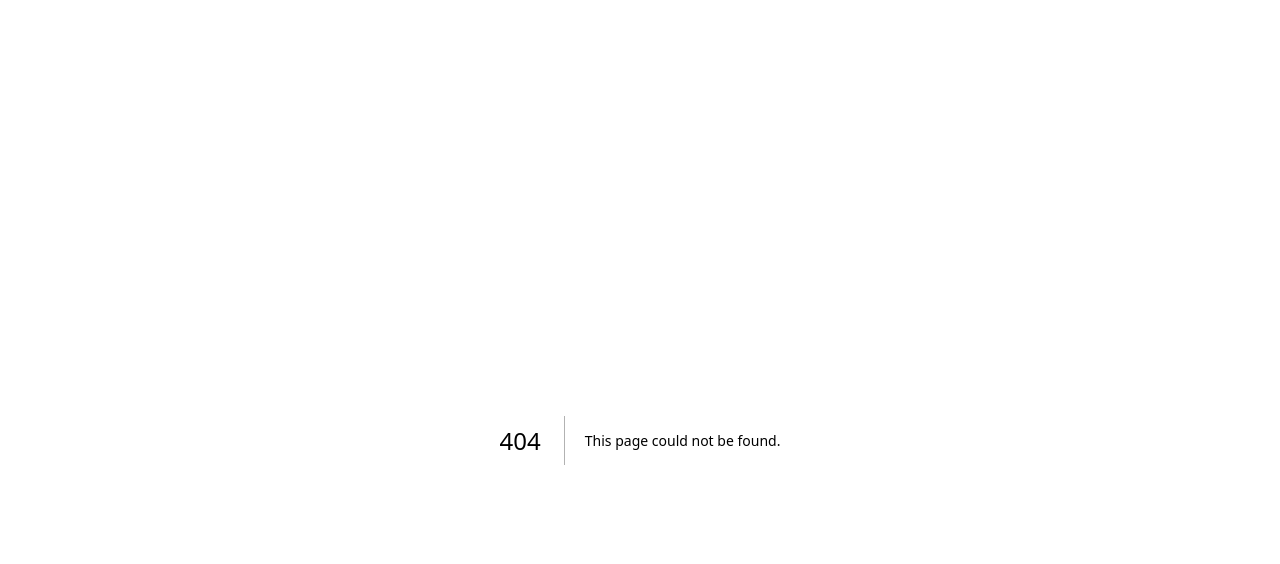
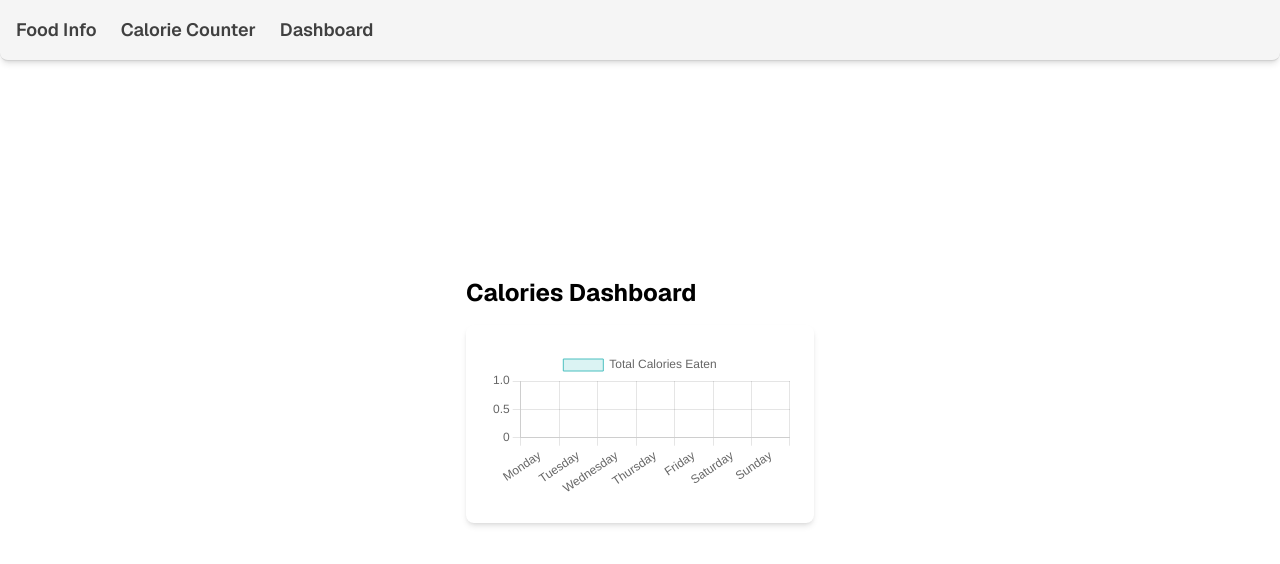
Before and after one commit to achmadky/aiten, a Next.js app: page /dashboard in a window 1280 px wide. Before the commit this address had no page. Shown: the top 564 px of the page. Built offline with nearby package versions, Linux system fonts and the light colour scheme.

Commit message:
add dashboard

```diff
--- a/app/components/NavBar.tsx
+++ b/app/components/NavBar.tsx
@@ -26,6 +26,15 @@ const NavBar = () => {
               <span className="absolute left-0 -bottom-1 w-full h-1 bg-neutral-900 dark:bg-neutral-200 rounded-full transform scale-x-0 group-hover:scale-x-100 transition-transform"></span>
             </Link>
           </li>
+          <li>
+          <Link
+              href="/dashboard"
+              className="relative group text-neutral-700 dark:text-neutral-300 hover:text-neutral-900 dark:hover:text-white"
+            >
+              <span className="text-lg font-semibold">Dashboard</span>
+              <span className="absolute left-0 -bottom-1 w-full h-1 bg-neutral-900 dark:bg-neutral-200 rounded-full transform scale-x-0 group-hover:scale-x-100 transition-transform"></span>
+            </Link>
+          </li>
         </ul>
       </div>
     </nav>
--- /dev/null
+++ b/app/dashboard/dashboard.tsx
@@ -0,0 +1,66 @@
+"use client";
+
+import { useState, useEffect } from 'react';
+import { Bar } from 'react-chartjs-2';
+import { Chart as ChartJS, CategoryScale, LinearScale, BarElement, Title, Tooltip, Legend } from 'chart.js';
+
+ChartJS.register(CategoryScale, LinearScale, BarElement, Title, Tooltip, Legend);
+
+const Dashboard = () => {
+  const [caloriesData, setCaloriesData] = useState<number[]>([]);
+
+  useEffect(() => {
+    const fetchCaloriesData = async () => {
+      try {
+        const token = localStorage.getItem('token');
+        if (!token) return;
+
+        const userId = 1; // Replace with dynamic user ID
+        const response = await fetch(`/api/calories?userId=${userId}`, {
+          headers: {
+            'Authorization': `Bearer ${token}`,
+          },
+        });
+
+        if (response.ok) {
+          const data = await response.json();
+          const labels = data.map((entry: any) => entry.date);
+          const calories = data.map((entry: any) => entry.calories);
+
+          setCaloriesData(calories);
+          // Optionally update labels
+        } else {
+          console.error('Failed to fetch data');
+        }
+      } catch (error) {
+        console.error('Error fetching data:', error);
+      }
+    };
+
+    fetchCaloriesData();
+  }, []);
+
+  const data = {
+    labels: ['Monday', 'Tuesday', 'Wednesday', 'Thursday', 'Friday', 'Saturday', 'Sunday'],
+    datasets: [
+      {
+        label: 'Total Calories Eaten',
+        data: caloriesData,
+        backgroundColor: 'rgba(75, 192, 192, 0.2)',
+        borderColor: 'rgba(75, 192, 192, 1)',
+        borderWidth: 1,
+      },
+    ],
+  };
+
+  return (
+    <div className="p-4">
+      <h2 className="text-2xl font-bold mb-4">Calories Dashboard</h2>
+      <div className="bg-white p-6 rounded-lg shadow-md">
+        <Bar data={data} options={{ responsive: true }} />
+      </div>
+    </div>
+  );
+};
+
+export default Dashboard;
--- /dev/null
+++ b/app/dashboard/page.tsx
@@ -0,0 +1,11 @@
+import NavBar from '@/components/NavBar';
+import DashboardContent from './dashboard';
+
+export default function DashboardPage() {
+  return (
+    <div>
+        <NavBar/>
+      <DashboardContent />
+    </div>
+  );
+}
--- a/package.json
+++ b/package.json
@@ -12,6 +12,7 @@
 		"@ricky0123/vad-react": "^0.0.24",
 		"@ricky0123/vad-web": "^0.0.18",
 		"@vercel/analytics": "^1.2.2",
+		"chart.js": "^4.4.3",
 		"clsx": "^2.1.1",
 		"geist": "^1.3.0",
 		"groq-sdk": "^0.3.3",
@@ -19,6 +20,7 @@
 		"onnxruntime-web": "^1.18.0",
 		"pg": "^8.12.0",
 		"react": "19.0.0-rc-100dfd7dab-20240701",
+		"react-chartjs-2": "^5.2.0",
 		"react-dom": "19.0.0-rc-100dfd7dab-20240701",
 		"react-router-dom": "^6.26.1",
 		"sonner": "^1.4.41",
--- /dev/null
+++ b/pages/api/calorie.ts
@@ -0,0 +1,8 @@
+export const fetchCalories = async (): Promise<number[]> => {
+    const response = await fetch('/api/calories');
+    if (!response.ok) {
+      throw new Error('Failed to fetch calories data');
+    }
+    const data = await response.json();
+    return data.calories; // Adjust according to your API response
+  };
```
Also changed, not shown: 1 other file (tests, documents, lock files or other folders).
